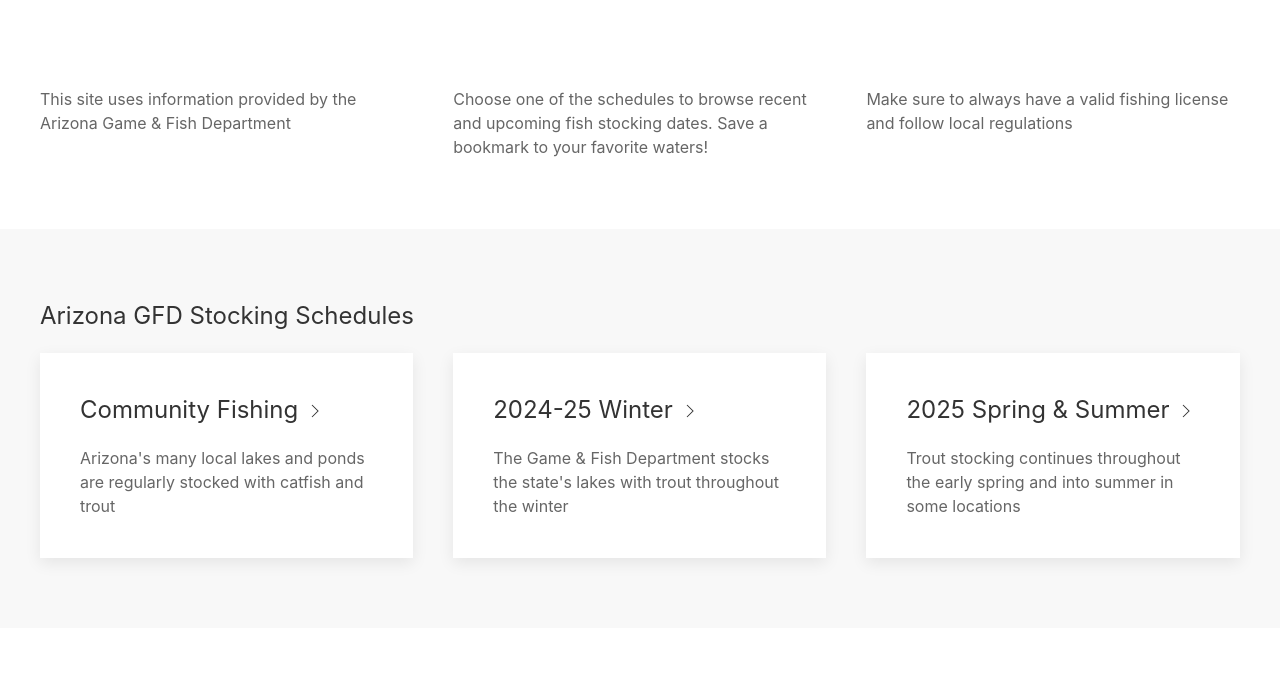
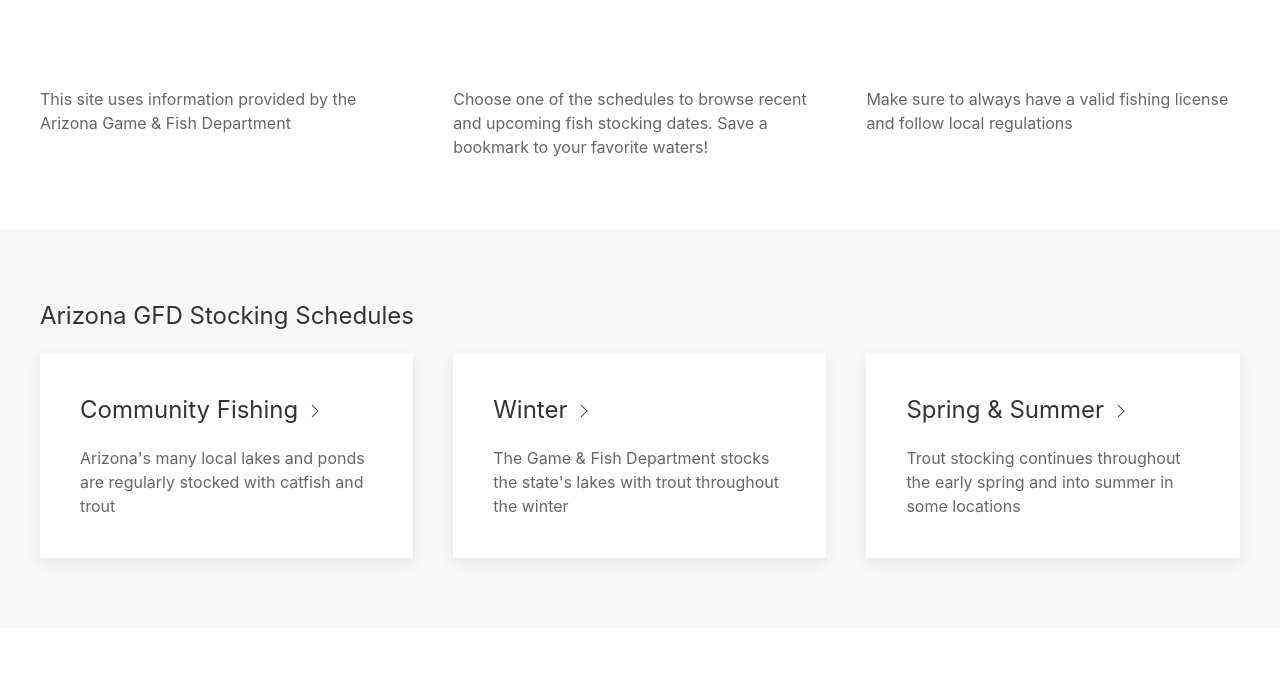
Before and after one commit to calvinmclean/azstocker, a plain HTML site: page index.html in a window 1280 px wide. Shown: the part 83-759 px from the top of the page. Drawn offline with nearby package versions, Linux system fonts and the light colour scheme.

Commit message:
Update index.html to remove dates

```diff
--- a/index.html
+++ b/index.html
@@ -74,7 +74,7 @@
                     <div>
                         <a href="https://azstocker.com/winter"
                             class="uk-card uk-card-body uk-card-default uk-link-toggle">
-                            <h3 class="uk-card-title"><span class="uk-link-heading">2024-25 Winter <span
+                            <h3 class="uk-card-title"><span class="uk-link-heading">Winter <span
                                         uk-icon="icon: chevron-right"></span></h3>
                             <p>The Game & Fish Department stocks the state's lakes with trout throughout the winter</p>
                         </a>
@@ -82,7 +82,7 @@
                     <div>
                         <a href="https://azstocker.com/springsummer"
                             class="uk-card uk-card-body uk-card-default uk-link-toggle">
-                            <h3 class="uk-card-title"><span class="uk-link-heading">2025 Spring & Summer <span
+                            <h3 class="uk-card-title"><span class="uk-link-heading">Spring & Summer <span
                                         uk-icon="icon: chevron-right"></span></h3>
                             <p>Trout stocking continues throughout the early spring and into summer in some locations
                             </p>
```
